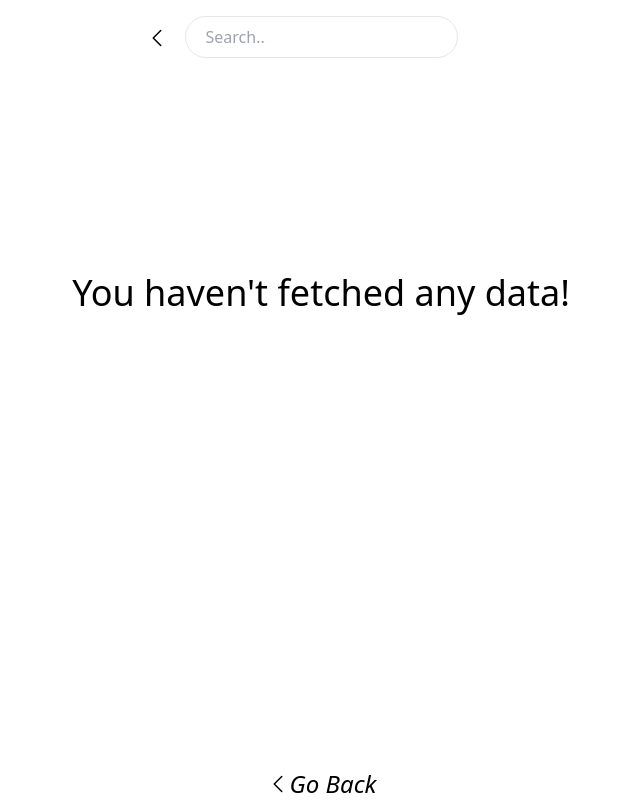
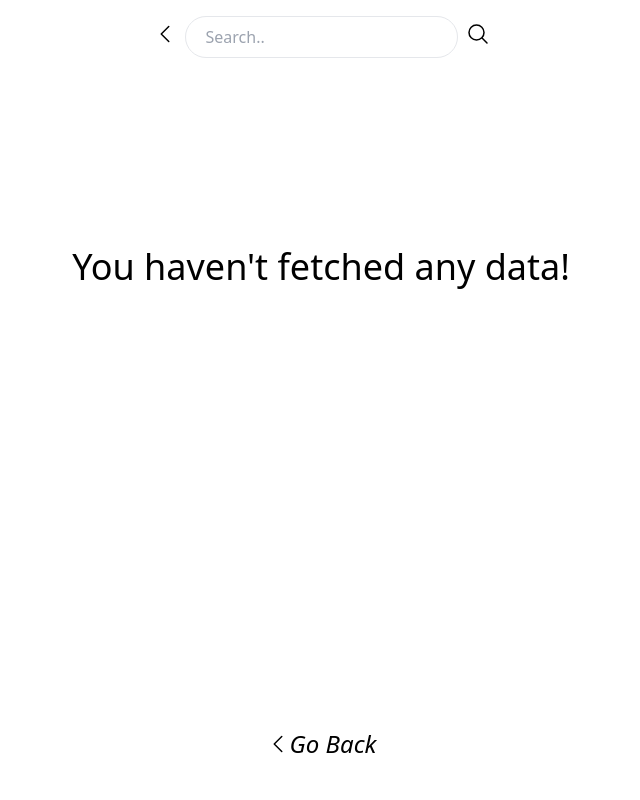
Before and after one commit to MacWeTT/Pokedex, a React (Create React App) app: page /pokemon in a window 1280 px wide. Shown: the whole page, without its empty margins (319-959 px from the left). Built offline with nearby package versions, Linux system fonts and the light colour scheme.

Commit message:
redirect error

```diff
--- a/src/Components/Search.tsx
+++ b/src/Components/Search.tsx
@@ -50,6 +50,7 @@ const Search: React.FC = () => {
         <h1 className="text-white text-2xl font-semibold text-center">
           Find your favourite Pokemon
         </h1>
+        {/* <div className="pokeball"></div> */}
         <div className="search-box flex items-center justify-center pt-4">
           <form
             method="get"
--- a/src/Components/models/Pokemon.d.ts
+++ b/src/Components/models/Pokemon.d.ts
@@ -45,7 +45,10 @@ interface Sprites {
 }
 
 interface OtherSprite {
-  dream_world: { front_default: string; front_female?: string | null };
+  dream_world: {
+    front_default: string;
+    front_female?: string | null;
+  };
   home: {
     front_default: string;
     front_female?: string | null;
--- a/src/Pages/PokemonData.tsx
+++ b/src/Pages/PokemonData.tsx
@@ -1,4 +1,4 @@
-import React, { SyntheticEvent, useState, useEffect, useCallback } from "react";
+import React, { SyntheticEvent, useState, useEffect } from "react";
 import { useLocation, Link } from "react-router-dom";
 import { Pokemon } from "../Components/models/Pokemon";
 import iziToast from "izitoast";
@@ -7,27 +7,24 @@ import "izitoast/dist/css/iziToast.min.css";
 const PokemonData: React.FC = () => {
   const location = useLocation();
   const PokemonReq = location.state;
-  // const Pokemon: Pokemon = PokemonReq as Pokemon;
-
   const [Pokemon, setPokemon] = useState<Pokemon | null>(PokemonReq as Pokemon);
 
-  const [search, setSearch] = useState("");
-  const [submit, setSubmit] = useState(false);
+  const [search, setSearch] = useState<string>("");
+  const [submit, setSubmit] = useState<boolean>(false);
 
   const handleChange = (e: SyntheticEvent) => {
     const target = e.target as HTMLInputElement;
     setSearch(target.value);
   };
 
-  const handleSubmit = useCallback((e: any) => {
+  const handleSubmit = (e: SyntheticEvent) => {
     e.preventDefault();
     setSubmit(true);
-  }, []);
-
+  };
   const api = `https://pokeapi.co/api/v2/pokemon/${search}`;
 
   useEffect(() => {
-    if (submit) {
+    if (submit && search !== "" && search !== null) {
       fetch(api)
         .then((res) => res.json())
         .then((data) => {
@@ -52,13 +49,18 @@ const PokemonData: React.FC = () => {
     }
   }, [submit, api, search]);
 
-  if (PokemonReq === null) {
+  if (Pokemon === null) {
     return (
       <div className="container flex flex-col justify-between items-center h-screen">
         <div className="search-box flex items-center justify-center pt-4">
-          <div className="back-button pt-2 pr-4">
+          <form
+            method="get"
+            onSubmit={handleSubmit}
+            className="flex items-center justify-center"
+          >
+            <div className="back-button px-2">
               <Link to="/">
-              <button>
+                <button className="text-black hover:text-gray-500 transition-all duration-300">
                   <svg
                     xmlns="http://www.w3.org/2000/svg"
                     fill="none"
@@ -76,11 +78,6 @@ const PokemonData: React.FC = () => {
                 </button>
               </Link>
             </div>
-          <form
-            method="get"
-            onSubmit={handleSubmit}
-            className="flex items-center justify-center"
-          >
             <input
               type="text"
               name="search"
@@ -89,7 +86,7 @@ const PokemonData: React.FC = () => {
               placeholder="Search.."
               className="px-5 p-2 border rounded-full outline-none relative"
             />
-            <div className="search-icon px-2 text-white hover:text-black transition-all duration-300 block">
+            <div className="search-icon px-2 text-black hover:text-gray-500 transition-all duration-300 block">
               <button type="submit">
                 <svg
                   xmlns="http://www.w3.org/2000/svg"
@@ -112,7 +109,7 @@ const PokemonData: React.FC = () => {
         </div>
         <h1 className="text-center text-4xl">You haven't fetched any data!</h1>
         <br />
-        <p>
+        <p className="m-10">
           <Link
             to="/"
             className="font-medium flex items-between text-center text-2xl"
@@ -142,9 +139,14 @@ const PokemonData: React.FC = () => {
     return (
       <div>
         <div className="search-box flex items-center justify-center pt-4">
-          <div className="back-button pt-2 pr-4">
+          <form
+            method="get"
+            onSubmit={handleSubmit}
+            className="flex items-center justify-center"
+          >
+            <div className="back-button px-2">
               <Link to="/">
-              <button>
+                <button className="text-black hover:text-gray-500 transition-all duration-300">
                   <svg
                     xmlns="http://www.w3.org/2000/svg"
                     fill="none"
@@ -162,11 +164,6 @@ const PokemonData: React.FC = () => {
                 </button>
               </Link>
             </div>
-          <form
-            method="get"
-            onSubmit={handleSubmit}
-            className="flex items-center justify-center"
-          >
             <input
               type="text"
               name="search"
@@ -175,7 +172,7 @@ const PokemonData: React.FC = () => {
               placeholder="Search.."
               className="px-5 p-2 border rounded-full outline-none relative"
             />
-            <div className="search-icon px-2 text-white hover:text-black transition-all duration-300 block">
+            <div className="search-icon px-2 text-black hover:text-gray-500 transition-all duration-300 block">
               <button type="submit">
                 <svg
                   xmlns="http://www.w3.org/2000/svg"
```
Also changed, not shown: src/index.css (+35 -0 lines). Lines whose indentation alone changed are shown as unchanged.
